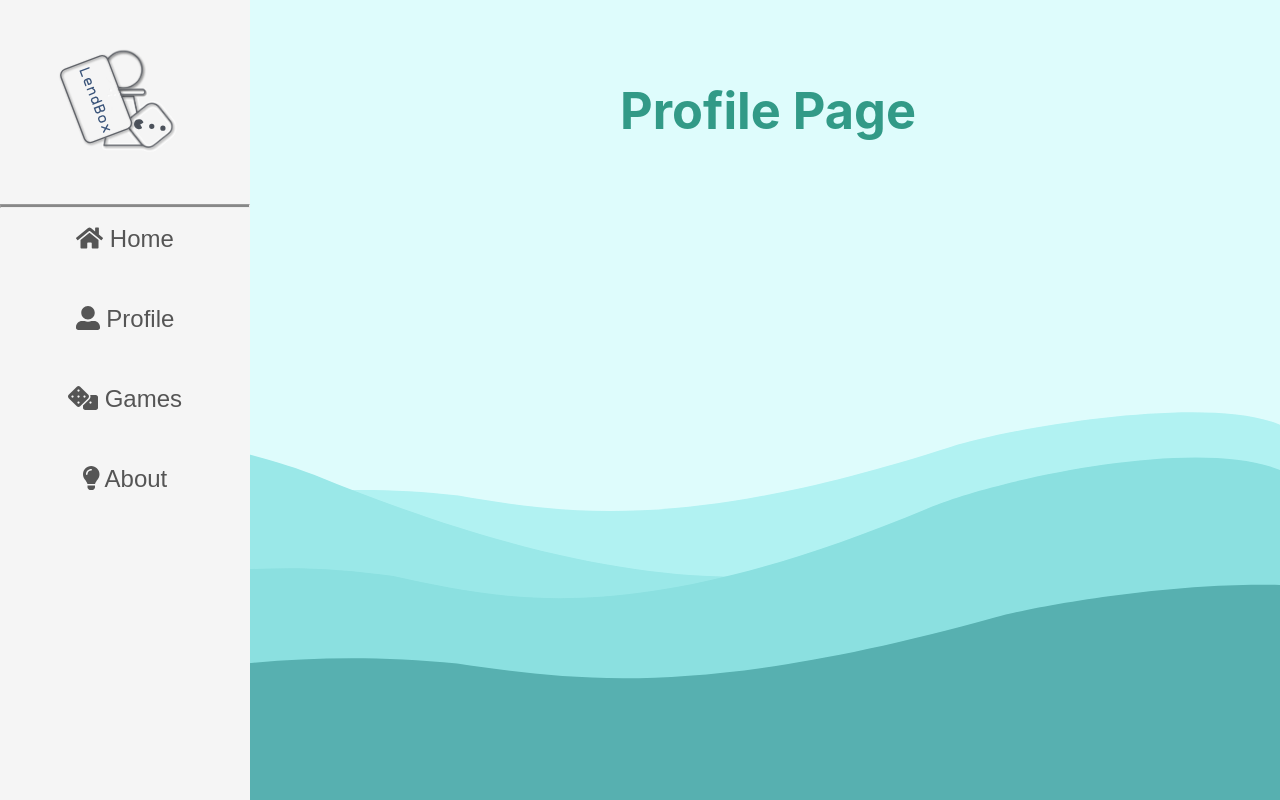
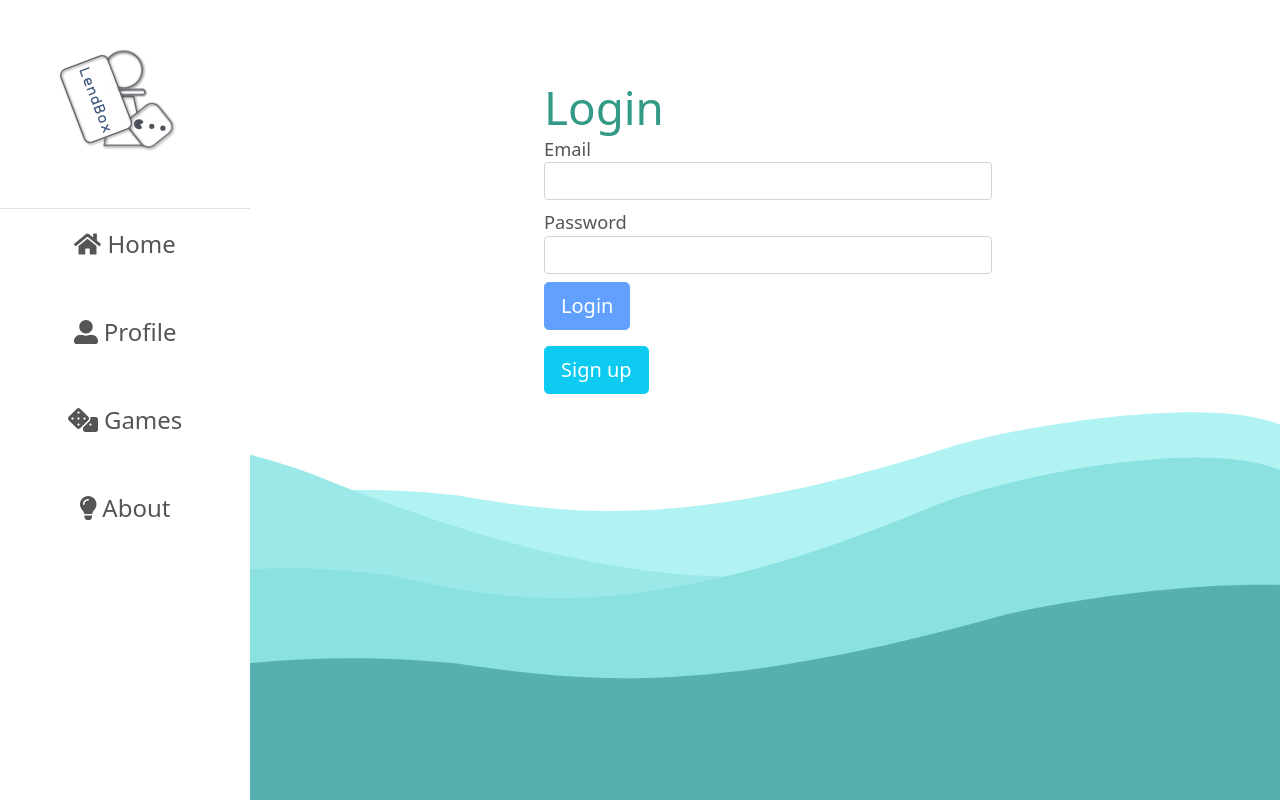
Before and after one commit to Johanahsberg/LendBoxPublic, a React (Create React App) app: page /Profile in a window 1280 px wide. Built offline with nearby package versions, Linux system fonts and the light colour scheme.

Commit message:
Added login and register form

```diff
--- a/package.json
+++ b/package.json
@@ -9,12 +9,14 @@
     "@testing-library/jest-dom": "^5.15.0",
     "@testing-library/react": "^11.2.7",
     "@testing-library/user-event": "^12.8.3",
-    "joi-browser": "13.4",
+    "bootstrap": "^5.1.3",
+    "joi-browser": "^13.4.0",
     "react": "^17.0.2",
     "react-dom": "^17.0.2",
     "react-router-dom": "^4.3.1",
     "react-scripts": "^4.0.3",
-    "web-vitals": "^1.1.2"
+    "web-vitals": "^1.1.2",
+    "yup": "^0.32.11"
   },
   "scripts": {
     "start": "react-scripts start",
--- a/src/App.css
+++ b/src/App.css
@@ -27,25 +27,49 @@ hr {
   padding-top: 10vh;
   z-index: -1;
 }
+
 .contentHome video{
   width:60vw;
   height: auto;
 }
-.contentHome h1{
+.contentHome, .contentProfile h1{
   margin: 0px;
   color: #329A87;
   font-size: 5ch;
 }
-.contentHome p{
+.contentHome, .contentProfile p{
   color:#3CB8B8;
   font-size: 3ch;
+}
+
+.contentProfile{
+  display: flex;
+  flex-direction: column;
+  align-items: center;
+  align-content: center;
+  padding-top: 10vh;
+  z-index: -1;
+  width: 100%;
+}
+
+.contentProfile :first-child{
+  width: 35vw;
+}
+
+.contentProfile input{
+  margin-bottom: 0.5rem;
+}
+
+.contentProfile label{
+  color: #555555;
+  font-size: 2ch;
 }
 
 .sideNavDiv {
   position:fixed;
   height: 100vh;
   width: 20vw;
-  background-color:whitesmoke;
+  background-color:rgb(255, 255, 255);
   z-index: 1;
   max-width: 250px;
 }
@@ -135,6 +159,11 @@ hr {
   color: #999999;
 }
 
+#signUpBtn{
+  margin-top: 1rem;
+  color:white;
+}
+
 
 
 /* ANIMATIONS JUST TO TRY!!
--- a/src/App.js
+++ b/src/App.js
@@ -6,6 +6,7 @@ import Home from './components/Home';
 import About from './components/About';
 import Profile from './components/Profile';
 import Games from './components/Games';
+import RegisterForm from './components/RegisterForm';
 
 function App() {
   return (
@@ -16,6 +17,7 @@ function App() {
           <Route path = "/About" component = {About}></Route>
           <Route path = "/Profile" component = {Profile}></Route>
           <Route path = "/Games" component = {Games}></Route>
+          <Route path = "/Register" component = {RegisterForm}></Route>
           <Route path = "/" component = {Home}></Route>
         </Switch>
       </div>
--- /dev/null
+++ b/src/components/LoginForm.jsx
@@ -0,0 +1,41 @@
+import { set } from "lodash";
+import React, { Component } from "react";
+import Joi from "joi-browser";
+import Form from "./common/Form";
+
+class LoginForm extends Form {
+  state = {
+    data: { email: "", password: "" },
+    errors: {},
+  };
+
+  schema = {
+    email: Joi.string().email().required().label("Email"),
+    password: Joi.string().required().min(8).label("Password"),
+  };
+
+  doSubmit = () => {
+    //This is "server call"
+    window.location.href = "/";
+  };
+
+  handleSignUp = () =>{
+    window.location.href = "/Register";
+  }
+
+  render() {
+    return (
+      <div className>
+        <h1>Login</h1>
+        <form onSubmit={this.handleSubmit}>
+          {this.renderInput("email", "Email")}
+          {this.renderInput("password", "Password", "password")}
+          {this.renderButton("Login")}
+        </form>
+        <button id="signUpBtn" className= "btn btn-info btn-lg" onClick = {this.handleSignUp}>Sign up</button>
+      </div>
+    );
+  }
+}
+
+export default LoginForm;
--- a/src/components/Profile.js
+++ b/src/components/Profile.js
@@ -1,10 +1,11 @@
 import React, { Component } from 'react'
+import LoginForm from './LoginForm'
 
 
 const Profile = (props) => {
     return (
-        <div className="contentHome">
-         <h1>Profile Page</h1>
+        <div className="contentProfile">
+         <LoginForm/>
         </div>
     )
 
--- /dev/null
+++ b/src/components/RegisterForm.jsx
@@ -0,0 +1,62 @@
+import React from "react";
+import Joi from "joi-browser";
+import Form from "./common/Form";
+import { ref } from "yup";
+
+class RegisterForm extends Form {
+  state = {
+    data: {
+      name: "",
+      ssn: "",
+      email: "",
+      phoneNumber: "",
+      password: "",
+      password2: "",
+    },
+    errors: {},
+  };
+
+  schema = {
+    _id: Joi.string(),
+    name: Joi.string().regex(/^[a-zA-Z-,]+(\s{0,2}[a-zA-Z-, ])*$/, "alphabetical").required().label("Name"),
+    ssn: Joi.string().required().length(10).regex(/^\d+$/, "numbers").label("Social security number"),
+    email: Joi.string().email()
+      .required()
+      .label("Email"),
+    phoneNumber: Joi.string()
+      .length(10)
+      .regex(/^\d+$/, "numbers")
+      .required()
+      .label("Phone Number"),
+    password: Joi.string().required().min(8).label("Password"),
+    password2: Joi.string().required()
+  };
+
+  componentDidMount() {
+
+  }
+
+
+  doSubmit = () => {
+    window.location.href = "/";
+  };
+
+  render() {
+    return (
+      <div className = "contentProfile">
+        <h1>Sign up to LendBox</h1>
+        <form onSubmit={this.handleSubmit}>
+          {this.renderInput("name", "Name")}
+          {this.renderInput("ssn", "Social Security Number")}
+          {this.renderInput("email", "Email")}
+          {this.renderInput("phoneNumber", "Phone Number")}
+          {this.renderInput("password", "Password", "password")}
+          {this.renderInput("password2", "Repeat Your Password", "password")}
+          {this.renderButton("Sign up")}
+        </form>
+      </div>
+    );
+  }
+}
+
+export default RegisterForm;
--- /dev/null
+++ b/src/components/common/Form.jsx
@@ -0,0 +1,80 @@
+import React, { Component } from "react";
+import Joi from "joi-browser";
+import Input from "./Input";
+import Select from "./Select";
+
+class Form extends React.Component {
+  state = {
+    data: {},
+    errors: {},
+  };
+
+  validate = () => {
+    const result = Joi.validate(this.state.data, this.schema, {
+      abortEarly: false,
+    });
+
+    if (!result.error) return null;
+
+    const errors = {};
+    for (let item of result.error.details) errors[item.path[0]] = item.message;
+    return errors;
+  };
+
+  validateProperty = ({ name, value }) => {
+    const obj = { [name]: value };
+    const schema = { [name]: this.schema[name] };
+    if (name === "password2" && value !== this.state.data.password){
+      return "The passwords do not match"
+    }
+    const { error } = Joi.validate(obj, schema);
+    return error ? error.details[0].message : null;
+
+  };
+
+  handleSubmit = (e) => {
+    e.preventDefault();
+
+    const errors = this.validate();
+    this.setState({ errors: errors || {} });
+
+    //If errors is truthy aka has keys aka has errors we return before calling server
+    if (errors) return;
+    this.doSubmit();
+  };
+
+  handleChange = ({ currentTarget }) => {
+    const errors = { ...this.state.errors };
+    const errorMessage = this.validateProperty(currentTarget);
+    if (errorMessage) errors[currentTarget.name] = errorMessage;
+    else delete errors[currentTarget.name];
+
+    const data = { ...this.state.data };
+    data[currentTarget.name] = currentTarget.value;
+    this.setState({ data, errors });
+  };
+
+  renderButton(label) {
+    return (
+      <button disabled={this.validate()} className="btn btn-primary btn-lg">
+        {label}
+      </button>
+    );
+  }
+
+  renderInput(name, label, type = "text") {
+    const { data, errors } = this.state;
+    return (
+      <Input
+        type={type}
+        label={label}
+        name={name}
+        value={data[name]}
+        errors={errors[name]}
+        onChange={this.handleChange}
+      />
+    );
+  }
+}
+
+export default Form;
--- /dev/null
+++ b/src/components/common/Input.jsx
@@ -0,0 +1,20 @@
+import React, { Component } from "react";
+
+const Input = ({ type, label, name, value, errors, onChange }) => {
+  return (
+    <div className="form-group">
+      <label htmlFor={name}>{label}</label>
+      <input
+        value={value}
+        id={name}
+        name={name}
+        type={type}
+        className="form-control"
+        onChange={onChange}
+      />
+      {errors && <div className="alert alert-danger">{errors}</div>}
+    </div>
+  );
+};
+
+export default Input;
--- /dev/null
+++ b/src/components/common/Select.jsx
@@ -0,0 +1,20 @@
+import React, { Component } from "react";
+
+const Select = ({ name, label, options, errors, ...rest }) => {
+  return (
+    <div className="form-group">
+      <label htmlFor={name}>{label}</label>
+      <select name={name} id={name} {...rest} className="form-control">
+        <option value="" />
+        {options.map((option) => (
+          <option key={option._id} value={option._id}>
+            {option.name}
+          </option>
+        ))}
+      </select>
+      {errors && <div className="alert alert-danger">{errors}</div>}
+    </div>
+  );
+};
+
+export default Select;
--- a/src/index.js
+++ b/src/index.js
@@ -2,6 +2,7 @@ import React from 'react';
 import ReactDOM from 'react-dom';
 import {BrowserRouter} from 'react-router-dom';
 import './index.css';
+import "bootstrap/dist/css/bootstrap.css";
 import App from './App';
 import reportWebVitals from './reportWebVitals';
 
```
Also changed, not shown: 1 other file (tests, documents, lock files or other folders).
